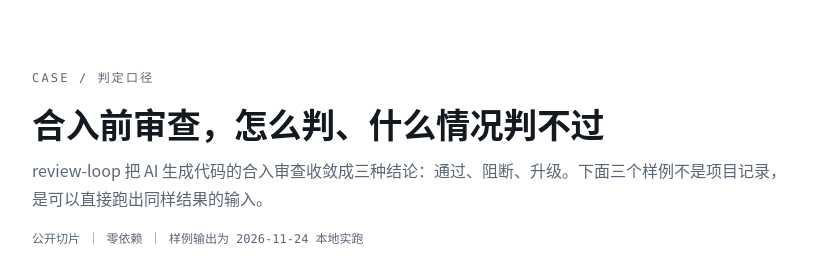
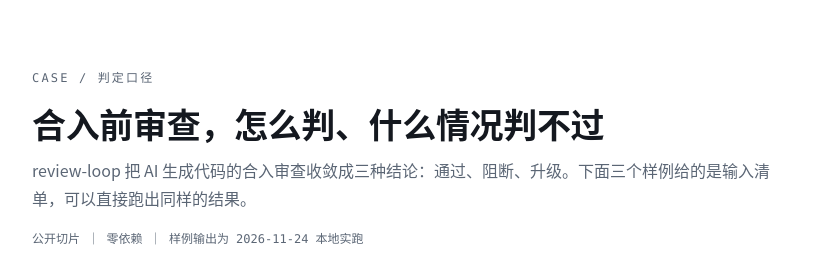
Before and after one commit to siYuanJun/engineering-basis, a plain HTML site: page cases/review-loop.html in a window 1280 px wide. Shown: the top 262 px of the page, 176-999 px from the left. Drawn offline with Linux system fonts and the light colour scheme.

Commit message:
案例页导语改为直接描述输入

```diff
--- a/cases/review-loop.html
+++ b/cases/review-loop.html
@@ -53,7 +53,7 @@
 
   <div class="eyebrow">CASE / 判定口径</div>
   <h1>合入前审查，怎么判、什么情况判不过</h1>
-  <p class="lead">review-loop 把 AI 生成代码的合入审查收敛成三种结论：通过、阻断、升级。下面三个样例不是项目记录，是可以直接跑出同样结果的输入。</p>
+  <p class="lead">review-loop 把 AI 生成代码的合入审查收敛成三种结论：通过、阻断、升级。下面三个样例给的是输入清单，可以直接跑出同样的结果。</p>
   <div class="meta">公开切片 ｜ 零依赖 ｜ 样例输出为 2026-11-24 本地实跑</div>
 
   <h2><span class="n">01</span>它解决什么</h2>
```
